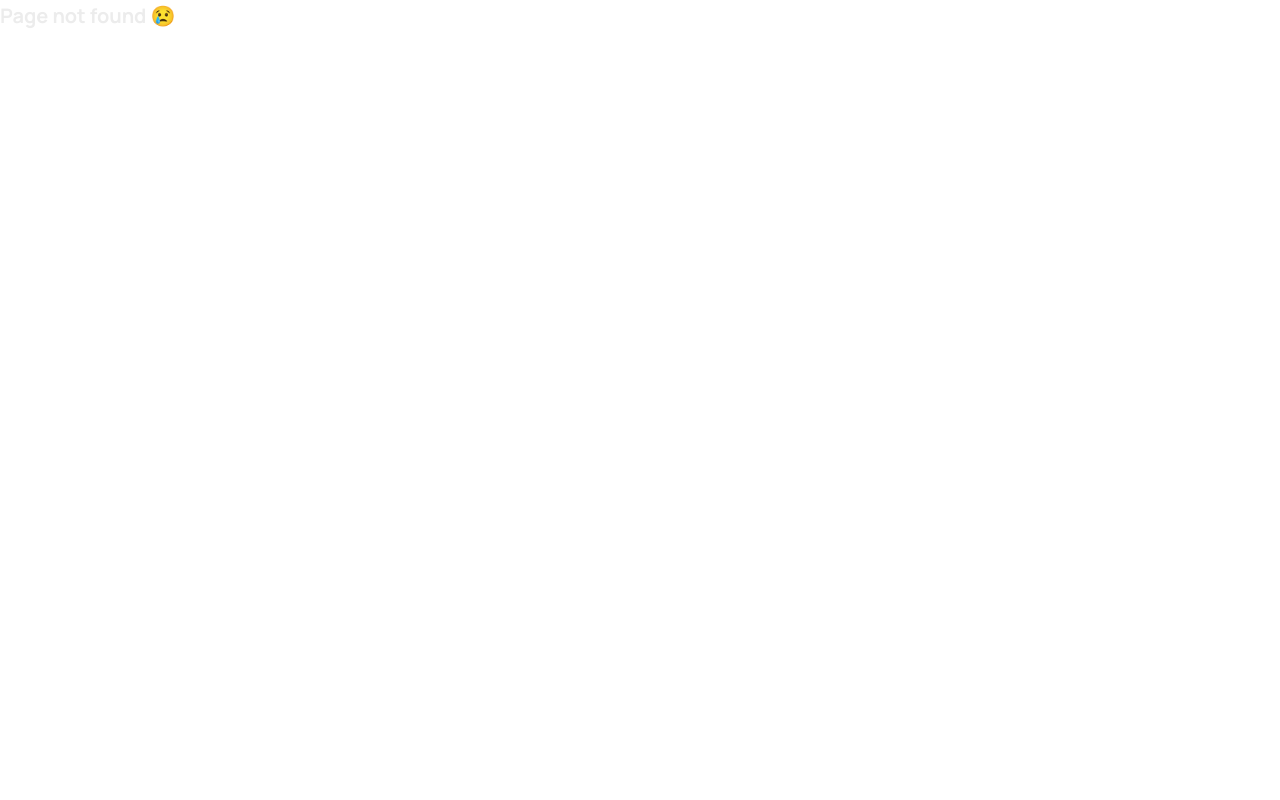
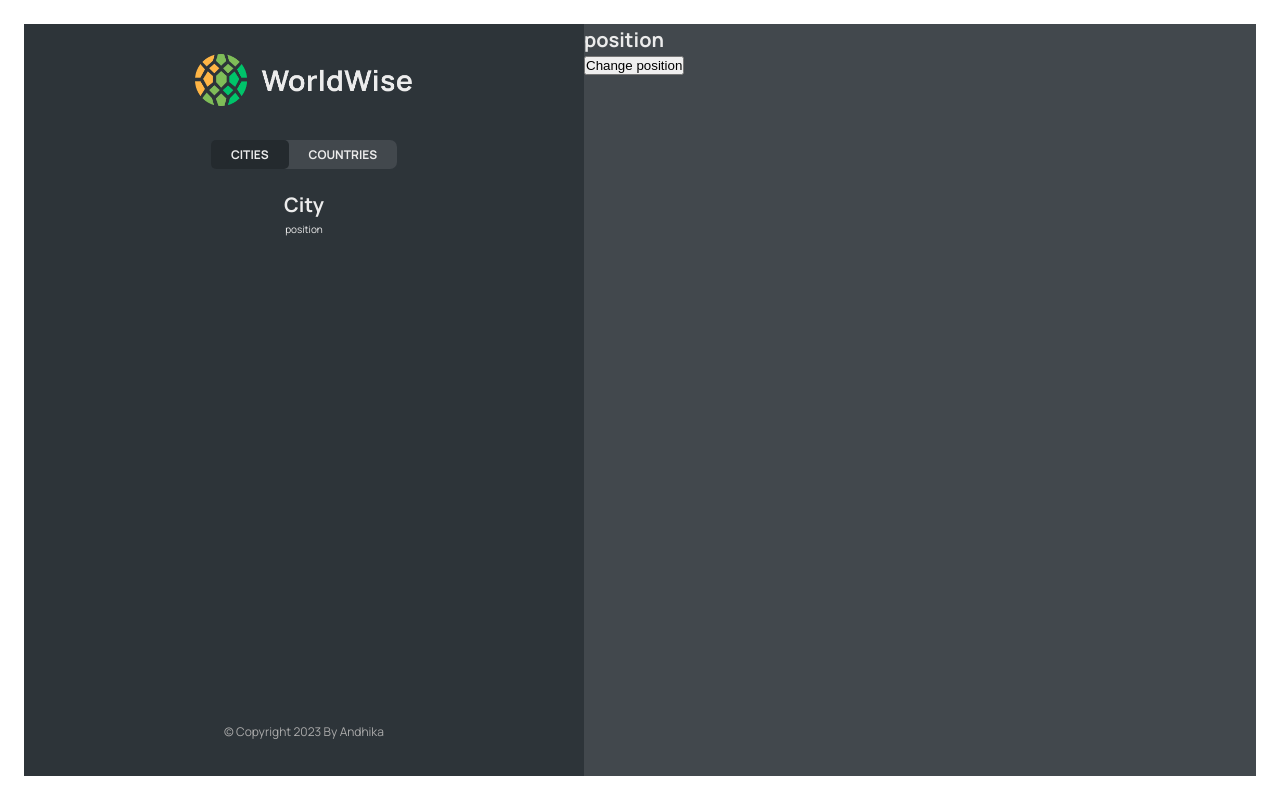
Before and after one commit to Andhika-GIT/world, a React (Vite) app: page /app/cities/1 in a window 1280 px wide. Before the commit this address had no page. Built offline with nearby package versions, Linux system fonts and the light colour scheme; data requests are answered from the project's data file.

Commit message:
feat: pass the param and searchParam through url

```diff
--- a/src/App.jsx
+++ b/src/App.jsx
@@ -1,20 +1,21 @@
-import { useState, useEffect } from 'react';
-import { BrowserRouter, Routes, Route } from 'react-router-dom';
-import axios from 'axios';
+import { useState, useEffect } from "react";
+import { BrowserRouter, Routes, Route } from "react-router-dom";
+import axios from "axios";
 
 // pages
-import Product from './pages/Product';
-import Homepage from './pages/Homepage';
-import Pricing from './pages/Pricing';
-import Login from './pages/Login';
-import AppLayout from './pages/AppLayout';
-import PageNotFound from './pages/PageNotFound';
+import Product from "./pages/Product";
+import Homepage from "./pages/Homepage";
+import Pricing from "./pages/Pricing";
+import Login from "./pages/Login";
+import AppLayout from "./pages/AppLayout";
+import PageNotFound from "./pages/PageNotFound";
 
 // component
-import CityList from './components/CityList';
-import CountryList from './components/CountryList';
+import CityList from "./components/CityList";
+import CountryList from "./components/CountryList";
+import City from "./components/City";
 
-const BASE_URL = 'http://localhost:9000';
+const BASE_URL = "http://localhost:9000";
 
 const App = () => {
   const [cities, setCities] = useState([]);
@@ -44,9 +45,19 @@
         <Route path="pricing" element={<Pricing />} />
         <Route path="login" element={<Login />} />
         <Route path="app" element={<AppLayout />}>
-          <Route index element={<CityList cities={cities} isLoading={isLoading} />} />
-          <Route path="cities" element={<CityList cities={cities} isLoading={isLoading} />} />
-          <Route path="countries" element={<CountryList cities={cities} isLoading={isLoading} />} />
+          <Route
+            index
+            element={<CityList cities={cities} isLoading={isLoading} />}
+          />
+          <Route
+            path="cities"
+            element={<CityList cities={cities} isLoading={isLoading} />}
+          />
+          <Route path="cities/:id" element={<City />} />
+          <Route
+            path="countries"
+            element={<CountryList cities={cities} isLoading={isLoading} />}
+          />
           <Route path="form" />
         </Route>
         <Route path="*" element={<PageNotFound />} />
--- a/src/components/City.jsx
+++ b/src/components/City.jsx
@@ -1,3 +1,4 @@
+import { useParams, useSearchParams } from "react-router-dom";
 import styles from "./City.module.css";
 
 const formatDate = (date) =>
@@ -17,45 +18,59 @@
     notes: "My favorite city so far!",
   };
 
+  const { id } = useParams();
+  const [searchParams, setSearchParams] = useSearchParams();
+  const lat = searchParams.get("lat");
+  const lng = searchParams.get("lng");
+
   const { cityName, emoji, date, notes } = currentCity;
 
   return (
-    <div className={styles.city}>
-      <div className={styles.row}>
-        <h6>City name</h6>
-        <h3>
-          <span>{emoji}</span> {cityName}
-        </h3>
-      </div>
+    <>
+      <h1>City</h1>
+      <p>
+        position {lat} {lng}
+      </p>
+    </>
+  );
 
-      <div className={styles.row}>
-        <h6>You went to {cityName} on</h6>
-        <p>{formatDate(date || null)}</p>
-      </div>
+  // return (
+  //   <div className={styles.city}>
+  //     <div className={styles.row}>
+  //       <h6>City name</h6>
+  //       <h3>
+  //         <span>{emoji}</span> {cityName}
+  //       </h3>
+  //     </div>
 
-      {notes && (
-        <div className={styles.row}>
-          <h6>Your notes</h6>
-          <p>{notes}</p>
-        </div>
-      )}
+  //     <div className={styles.row}>
+  //       <h6>You went to {cityName} on</h6>
+  //       <p>{formatDate(date || null)}</p>
+  //     </div>
 
-      <div className={styles.row}>
-        <h6>Learn more</h6>
-        <a
-          href={`https://en.wikipedia.org/wiki/${cityName}`}
-          target="_blank"
-          rel="noreferrer"
-        >
-          Check out {cityName} on Wikipedia &rarr;
-        </a>
-      </div>
+  //     {notes && (
+  //       <div className={styles.row}>
+  //         <h6>Your notes</h6>
+  //         <p>{notes}</p>
+  //       </div>
+  //     )}
 
-      <div>
-        <ButtonBack />
-      </div>
-    </div>
-  );
+  //     <div className={styles.row}>
+  //       <h6>Learn more</h6>
+  //       <a
+  //         href={`https://en.wikipedia.org/wiki/${cityName}`}
+  //         target="_blank"
+  //         rel="noreferrer"
+  //       >
+  //         Check out {cityName} on Wikipedia &rarr;
+  //       </a>
+  //     </div>
+
+  //     <div>
+  //       <ButtonBack />
+  //     </div>
+  //   </div>
+  // );
 }
 
 export default City;
--- a/src/components/CityItem.jsx
+++ b/src/components/CityItem.jsx
@@ -1,29 +1,34 @@
-import { Link } from 'react-router-dom';
-import styles from './CityItem.module.css';
+import { Link } from "react-router-dom";
+import styles from "./CityItem.module.css";
 
 const formatDate = (date) =>
-  new Intl.DateTimeFormat('en', {
-    day: 'numeric',
-    month: 'long',
-    year: 'numeric',
+  new Intl.DateTimeFormat("en", {
+    day: "numeric",
+    month: "long",
+    year: "numeric",
   }).format(new Date(date));
 
 const flagemojiToPNG = (flag) => {
   var countryCode = Array.from(flag, (codeUnit) => codeUnit.codePointAt())
     .map((char) => String.fromCharCode(char - 127397).toLowerCase())
-    .join('');
-  return <img src={`https://flagcdn.com/24x18/${countryCode}.png`} alt="flag" />;
+    .join("");
+  return (
+    <img src={`https://flagcdn.com/24x18/${countryCode}.png`} alt="flag" />
+  );
 };
 
 const CityItem = ({ city }) => {
   const { cityName, emoji, date, id, position } = city;
+  const { lat, lng } = position;
 
   return (
-    <li className={styles.cityItem}>
-      <span className={styles.emoji}>{flagemojiToPNG(emoji)}</span>
-      <h3 className={styles.name}>{cityName}</h3>
-      <time className={styles.date}>({formatDate(date)})</time>
-      <button className={styles.deleteBtn}>&times;</button>
+    <li>
+      <Link className={styles.cityItem} to={`${id}?lat=${lat}&lng=${lng}`}>
+        <span className={styles.emoji}>{flagemojiToPNG(emoji)}</span>
+        <h3 className={styles.name}>{cityName}</h3>
+        <time className={styles.date}>({formatDate(date)})</time>
+        <button className={styles.deleteBtn}>&times;</button>
+      </Link>
     </li>
   );
 };
--- a/src/components/Map.jsx
+++ b/src/components/Map.jsx
@@ -1,7 +1,27 @@
 import styles from "./Map.module.css";
+import { useSearchParams } from "react-router-dom";
 
 const Map = () => {
-  return <div className={styles.mapContainer}>Map</div>;
+  const [searchParams, setSearchParams] = useSearchParams();
+  const lat = searchParams.get("lat");
+  const lng = searchParams.get("lng");
+  return (
+    <div className={styles.mapContainer}>
+      <h1>
+        position {lat} {lng}
+      </h1>
+      <button
+        onClick={() =>
+          setSearchParams({
+            lat: 23,
+            lng: 25,
+          })
+        }
+      >
+        Change position
+      </button>
+    </div>
+  );
 };
 
 export default Map;
```
